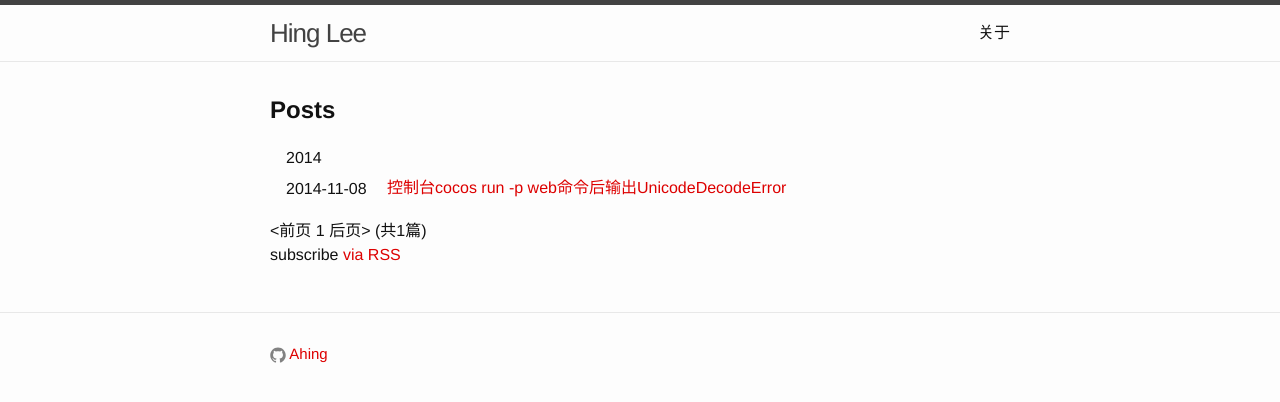
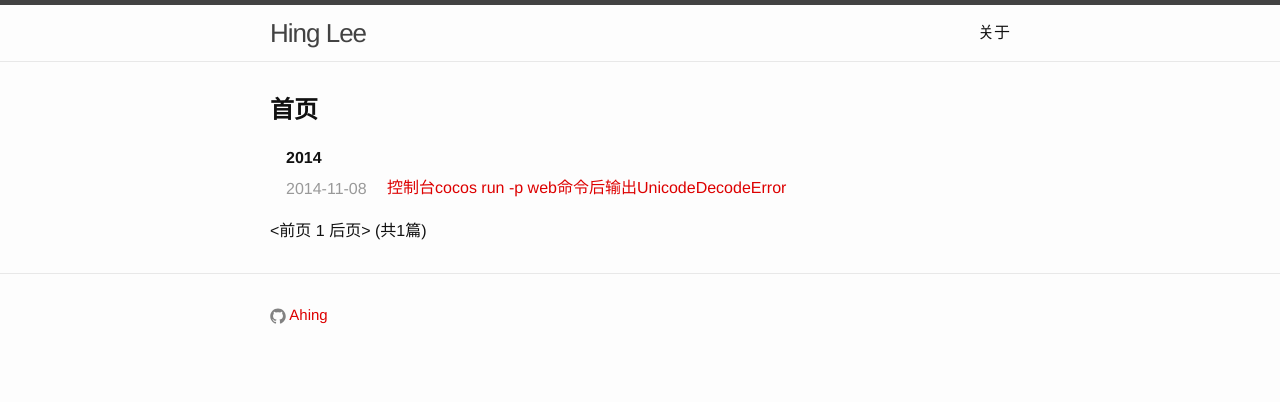
Before and after one commit to hongxingli9/hongxingli9.github.io, a Jekyll site: the page built from index.html, in a window 1280 px wide. Shown: the top 402 px of the page. Built offline with Jekyll 4.4.1, drawn with Linux system fonts in a browser that asks for light colours; the list of posts is cut into pages by our own code.

Commit message:
modify index.html

```diff
--- a/index.html
+++ b/index.html
@@ -4,16 +4,16 @@ layout: default
 
 <div class="home">
 
-  <h1 class="page-heading">Posts</h1>
+  <h1 class="page-heading">首页</h1>
 
   <ul class="post-list">
     {% for post in paginator.posts %}
       {% capture y %}{{post.date | date:"%Y"}}{% endcapture %}
       {% if year != y %}
         {% assign year = y %}
-        <li class="listing-seperator">{{ y }}</li>
+        <li class="seperator">{{ y }}</li>
       {% endif %}
-      <li>
+      <li class="item">
         <time datetime="{{ post.date | date:"%Y-%m-%d" }}">{{ post.date | date:"%Y-%m-%d" }}</time>
           <a class="post-link" href="{{ post.url | prepend: site.baseurl }}">{{ post.title }}</a>
       </li>
@@ -54,6 +54,4 @@ layout: default
   (共{{ paginator.total_posts }}篇)
 </div>
 
-  <p class="rss-subscribe">subscribe <a href="{{ "/feed.xml" | prepend: site.baseurl }}">via RSS</a></p>
-
 </div>
```
